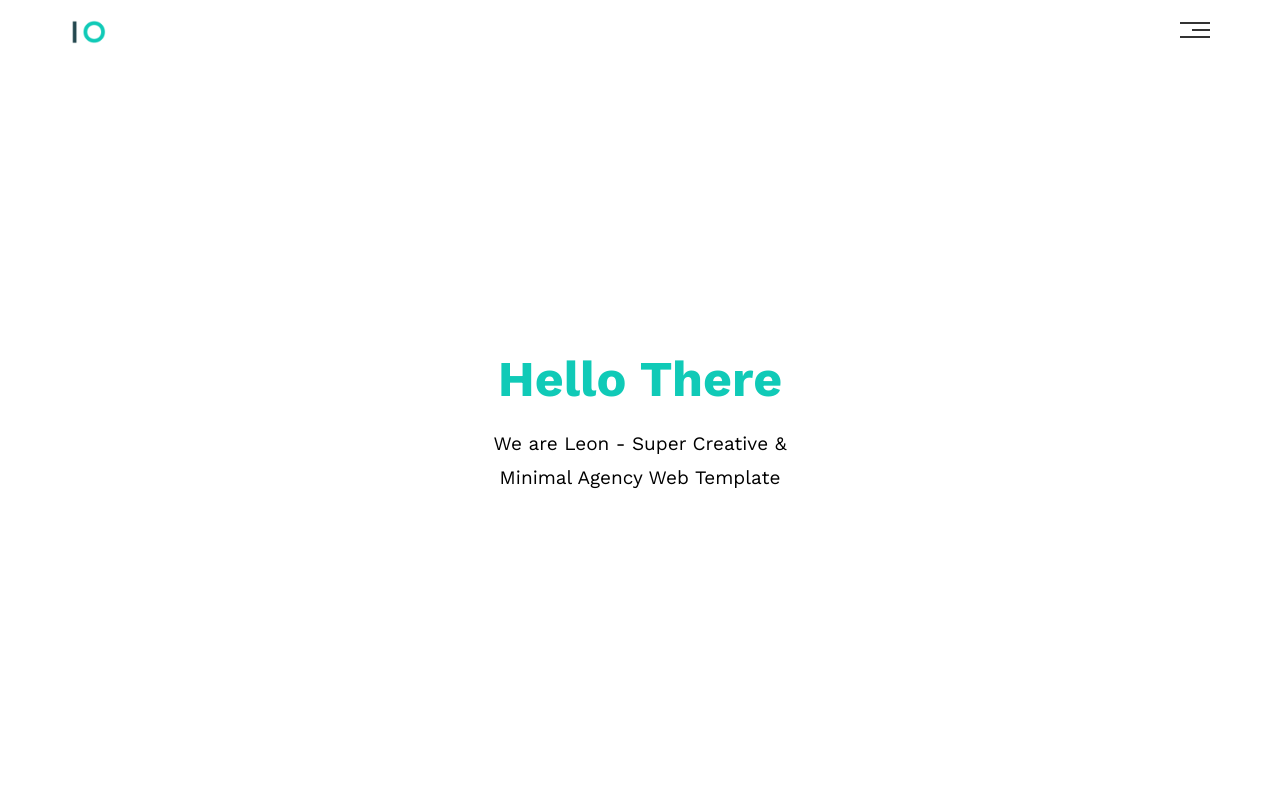
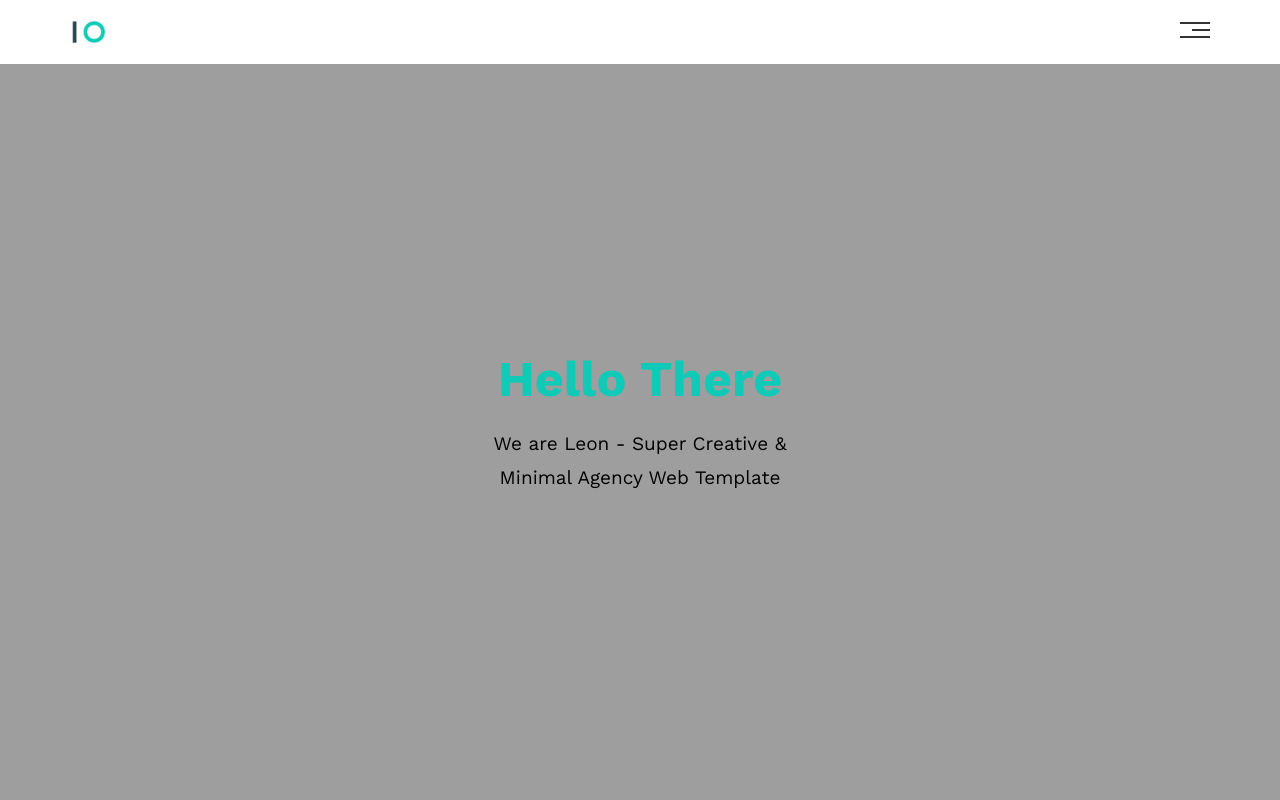
Before and after one commit to Elaraishiii/Template_One_Leon, a plain HTML site: page index.html in a window 1280 px wide. Shown: the top 800 px of the page. Drawn offline with nearby package versions, Linux system fonts and the light colour scheme; the site is published under a folder, as on GitHub Pages, so addresses that start at the root find nothing.

Commit message:
Main.CSS modified

```diff
--- a/CSS/main.css
+++ b/CSS/main.css
@@ -183,7 +183,7 @@ body {
 
 /* Start Landing Section */
 .landing {
-    background-image: url("/Img/landing.jpg");
+    background-image: url(../Img/landing.jpg);
     background-size: cover;
     height: calc(100vh - 64px);
     position: relative;
```
